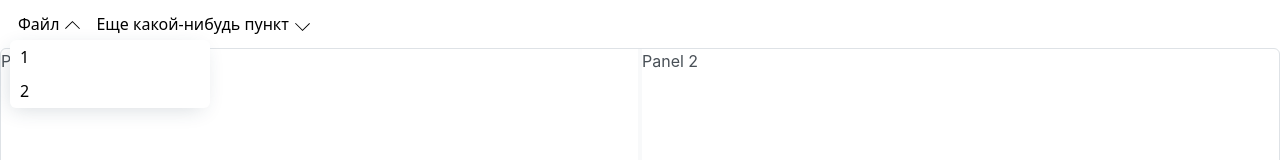
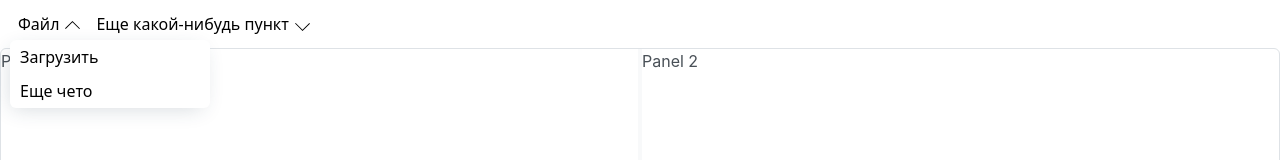
Before and after one commit to Apregot/VirtualEndoscopy, a React (Vite) app in the folder web/: page / in a window 1280 px wide. Both pictures are taken after a click on the button "Файл". Shown: the top 160 px of the page. Built offline with nearby package versions, Linux system fonts and the light colour scheme.

Commit message:
Реализован выбор пункта меню

```diff
--- a/web/src/components/base/SelectList.tsx
+++ b/web/src/components/base/SelectList.tsx
@@ -1,8 +1,16 @@
 import React, { type ReactElement, type ReactNode, useEffect, useState } from 'react';
 import styles from './SelectList.module.scss';
 import { ReactComponent as Arrow } from './arrow.svg';
+
 interface TProps {
     children: ReactNode
+    items: ListItem[]
+    onItemSelect: (id: string) => void
+}
+
+export interface ListItem {
+    id: string
+    title: string
 }
 
 export const SelectList = (props: TProps): ReactElement => {
@@ -25,6 +33,11 @@ export const SelectList = (props: TProps): ReactElement => {
         }
     }, [opened]);
 
+    const onListItemSelected = (id: string): void => {
+        setOpen(false);
+        props.onItemSelect(id);
+    };
+
     return (
         <div>
             <button
@@ -34,11 +47,16 @@ export const SelectList = (props: TProps): ReactElement => {
                 <span className="mr-1.5">{props.children}</span><Arrow className={styles.arrow}/>
             </button>
             <ul
-                onClick={(e) => { e.stopPropagation(); }}
+
                 className={styles.list} style={{ display: listDisplay }}
             >
-                <li>1</li>
-                <li>2</li>
+                {
+                    props.items.map((listItem: ListItem) => {
+                        return (
+                            <li key={listItem.id} onClick={() => { onListItemSelected(listItem.id); }}>{listItem.title}</li>
+                        );
+                    })
+                }
             </ul>
         </div>
     );
--- a/web/src/components/menu/Menu.tsx
+++ b/web/src/components/menu/Menu.tsx
@@ -5,8 +5,8 @@ import styles from './Menu.module.scss';
 export const Menu = (): ReactElement => {
     return (
         <div className={styles.menu}>
-            <SelectList>Файл</SelectList>
-            <SelectList>Еще какой-нибудь пункт</SelectList>
+            <SelectList items={[{ id: 'one', title: 'Загрузить' }, { id: 'two', title: 'Еще чето' }]} onItemSelect={(id) => { console.log(`ITEM SELECTED: ${id}`); }}>Файл</SelectList>
+            <SelectList items={[{ id: 'one', title: 'Загрузить' }, { id: 'two', title: 'Еще чето' }]} onItemSelect={(id) => { console.log(`ITEM SELECTED: ${id}`); }}>Еще какой-нибудь пункт</SelectList>
         </div>
     );
 };
```
